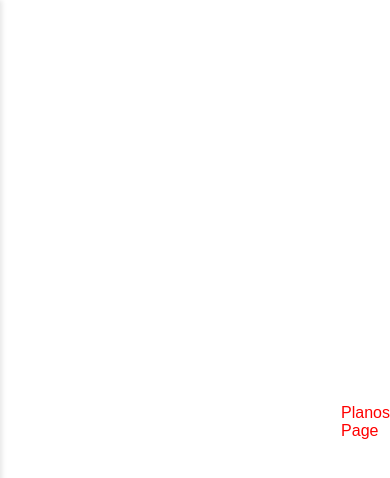
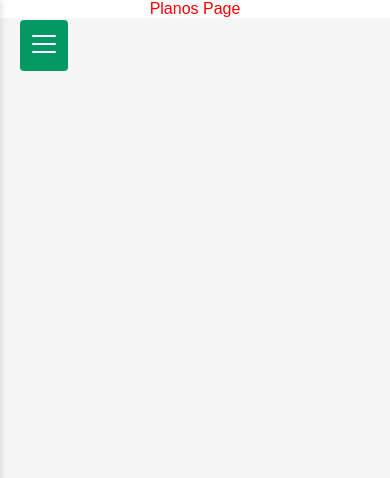
Before and after one commit to Rodrigosiq03/marc5-service, a React (Vite) app in the folder web/: page /planos in a window 390 px wide. Shown: the top 478 px of the page. Built offline with nearby package versions, Linux system fonts and the light colour scheme; a web font is replaced by a local one.

Commit message:
fix: sidebar corrections

```diff
--- a/web/src/App.tsx
+++ b/web/src/App.tsx
@@ -6,35 +6,47 @@ import { ThemeProvider } from 'styled-components';
 import light from './styles/themes/light';
 import dark from './styles/themes/dark';
 import usePersistedState from './utils/usePersistedState';
-import { useState } from 'react';
-import { AppContainer, MainContent } from './styles';
+import { AppContainer, MainContent, SidebarContainer } from './styles';
 import { PageSelector } from './components/PageSelector';
 import { LoginPage } from './components/Login';
 import CoursesScreen from './components/Courses';
+import HomeScreen from './components/Home';
+import { useEffect, useState } from 'react';
 
 function App() {
   const [theme, setTheme] = usePersistedState<DefaultTheme>('theme', light);
-  const [selectedItem, setSelectedItem] = useState<"Início" | "Cursos" | "Planos" | "Sair" | null>(null);
+  const location = useLocation();
+  const [isLargeScreen, setIsLargeScreen] = useState(window.innerWidth >= 1024);
+
+  useEffect(() => {
+    const handleResize = () => {
+      setIsLargeScreen(window.innerWidth >= 1024);
+    };
+
+    window.addEventListener("resize", handleResize);
+    handleResize();
+    return () => {
+      window.removeEventListener("resize", handleResize);
+    };
+  }, []);
 
   const toggleTheme = () => {
     setTheme(theme.title === 'light' ? dark : light);
   };
 
-  const location = useLocation();
-
   return (
     <ThemeProvider theme={theme}>
       <GlobalStyles />
-      <AppContainer>
+      <AppContainer $isLargeScreen={isLargeScreen}>
         {location.pathname !== "/login" && (
-          <div style={{ width: '350px' }}>
-            <Sidebar toggleTheme={toggleTheme} selectedItem={selectedItem} setSelectedItem={setSelectedItem} />
-          </div>
+          <SidebarContainer $isLargeScreen={isLargeScreen}>
+            <Sidebar toggleTheme={toggleTheme} />
+          </SidebarContainer>
         )}
-        <MainContent>
+        <MainContent $isLargeScreen={isLargeScreen}>
           <Routes>
             <Route path="/" element={<Navigate to="/inicio" />} />
-            <Route path="/inicio" element={<PageSelector page="Início" />} />
+            <Route path="/inicio" element={<HomeScreen />} />
             <Route path="/cursos" element={<CoursesScreen />} />
             <Route path="/planos" element={<PageSelector page="Planos" />} />
             <Route path="/login" element={<LoginPage toggleTheme={toggleTheme} onClick={() => {}} />} />
--- a/web/src/components/SideBar/index.tsx
+++ b/web/src/components/SideBar/index.tsx
@@ -134,7 +134,7 @@ const Sidebar: React.FC<Props> = ({ toggleTheme}) => {
           </UserDetailsContainer>
         </UserInfo>
         <Menu role="menubar">
-          {["Início", "Cursos", "Planos", "Sair"].map((item, index) => {
+          {["Inicio", "Cursos", "Planos", "Sair"].map((item, index) => {
             const itemPath = item === "Sair" ? "/login" : `/${item.toLowerCase()}`;
             const isSelected = location.pathname === itemPath;
 
--- a/web/src/components/SideBar/styles.ts
+++ b/web/src/components/SideBar/styles.ts
@@ -18,10 +18,27 @@ export const SidebarContainer = styled.aside<SidebarContainerProps>`
   transform: ${({ isOpen }) => (isOpen ? "translateX(0)" : "translateX(-100%)")};
   transition: transform 0.3s ease-in-out;
   overflow-y: auto;
+  z-index: 1000;
 
-  @media (max-width: 1024px) {
-    width: 80%;
-    max-width: 300px;
+  @media (min-width: 1024px) {
+    transform: none;
+  }
+
+  &::-webkit-scrollbar {
+    width: 8px;
+  }
+
+  &::-webkit-scrollbar-track {
+    background: rgba(255, 255, 255, 0.1);
+  }
+
+  &::-webkit-scrollbar-thumb {
+    background-color: rgba(255, 255, 255, 0.3);
+    border-radius: 4px;
+
+    &:hover {
+      background-color: rgba(255, 255, 255, 0.5);
+    }
   }
 `;
 
@@ -124,15 +141,15 @@ export const ProgressText = styled.div`
 export const Menu = styled.nav`
   list-style: none;
   padding: 0;
-  display: flex;
   margin: 0;
   display: flex;
   flex-direction: column;
   align-items: center;
-  height: calc(100vh - 350px); /* Ajusta a altura considerando os outros elementos */
   gap: 4rem;
+  padding-bottom: 2rem;
+
   @media (max-height: 600px) {
-    height: auto;
+    gap: 2rem;
   }
 `;
 
@@ -162,12 +179,13 @@ export const MenuToggleButton = styled.button`
   position: fixed;
   top: 20px;
   left: 20px;
-  background: none;
+  background: ${({ theme }) => theme.colors.green_500};
   border: none;
   cursor: pointer;
   color: ${({ theme }) => theme.fontsSizes.colors.white};
   padding: 8px;
   border-radius: 4px;
+  z-index: 1001;
 
   &:focus-visible {
     outline: 2px solid ${({ theme }) => theme.fontsSizes.colors.white};
--- a/web/src/styles.ts
+++ b/web/src/styles.ts
@@ -1,23 +1,33 @@
 import styled from "styled-components";
 
-export const AppContainer = styled.div`
+interface ContainerProps {
+  $isLargeScreen: boolean;
+}
+
+export const AppContainer = styled.div<ContainerProps>`
   display: flex;
   flex-direction: row;
-  height: 100vh;
-  width: 100vw;
   background-color: ${({ theme }) => theme.colors.background};
   margin: 0;
   padding: 0;
+  position: relative;
 `;
 
-export const MainContent = styled.div`
+export const MainContent = styled.div<ContainerProps>`
   display: flex;
   flex: 1;
-  padding: 2rem;
   align-items: center;
   justify-content: center;
-  height: 100vh;
-  width: 100vw;
+  width: 100%;
   margin: 0;
   padding: 0;
+  transition: margin-left 0.3s ease-in-out;
 `;
+
+export const SidebarContainer = styled.aside<ContainerProps>`
+  position: ${({ $isLargeScreen }) => $isLargeScreen ? 'relative' : 'fixed'};
+  max-width: 350px;
+  height: 100vh;
+  width: 100%;
+  z-index: 1000;
+`;
--- a/web/src/styles/styled.d.ts
+++ b/web/src/styles/styled.d.ts
@@ -44,6 +44,7 @@ declare module 'styled-components' {
         h3: string,
         h4: string,
         h5: string,
+        h6: string,
         p: string,
         p_small: string,
         caption: string,
--- a/web/src/styles/themes/dark.ts
+++ b/web/src/styles/themes/dark.ts
@@ -43,7 +43,7 @@ export default {
       h4: "1.125rem",
       h5: "1rem",
       h6: "0.875rem",
-      p: "0.875rem",
+      p: "0.75rem",
       p_small: "0.625rem",
       caption: "0.53125rem",
     },
--- a/web/src/styles/themes/light.ts
+++ b/web/src/styles/themes/light.ts
@@ -43,7 +43,7 @@ export default {
       h4: "1.125rem",
       h5: "1rem",
       h6: "0.875rem",
-      p: "0.875rem",
+      p: "0.75rem",
       p_small: "0.625rem",
       caption: "0.53125rem",
     },
```
